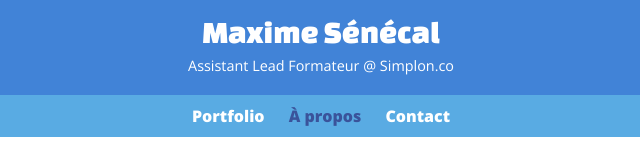
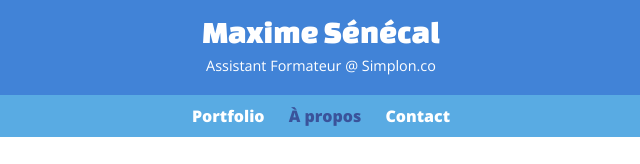
Before and after one commit to maximesenecal/maximesenecal.github.io, a plain HTML site: page about.html in a window 1280 px wide. Shown: the top 164 px of the page, 319-959 px from the left. Drawn offline with nearby package versions, Linux system fonts and the light colour scheme.

Commit message:
Modification des fichiers about et contact

```diff
--- a/about.html
+++ b/about.html
@@ -11,7 +11,7 @@
     <header>
       <a href="index.html" id="logo">
         <h1>Maxime Sénécal</h1>
-        <h2>Assistant Lead Formateur @ Simplon.co</h2>
+        <h2>Assistant Formateur @ Simplon.co</h2>
       </a>
       <nav>
         <ul>
```
Also changed, not shown: contact.html (+1 -1 lines).
